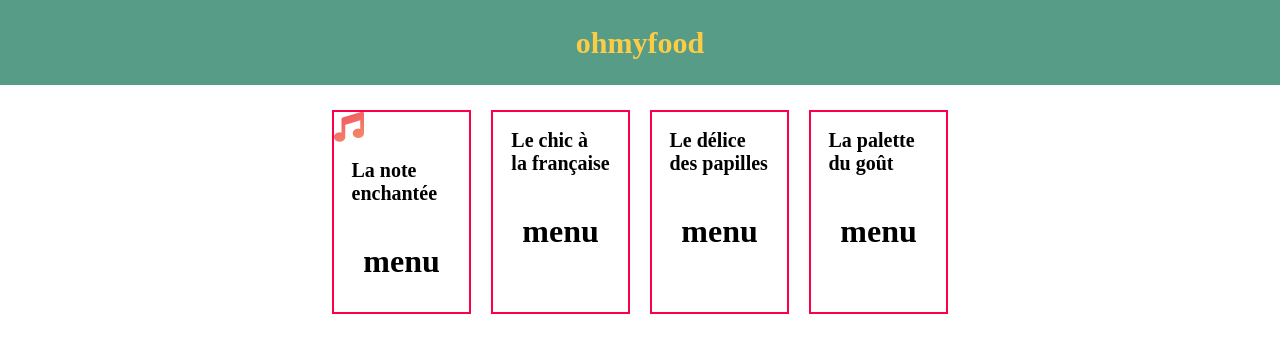
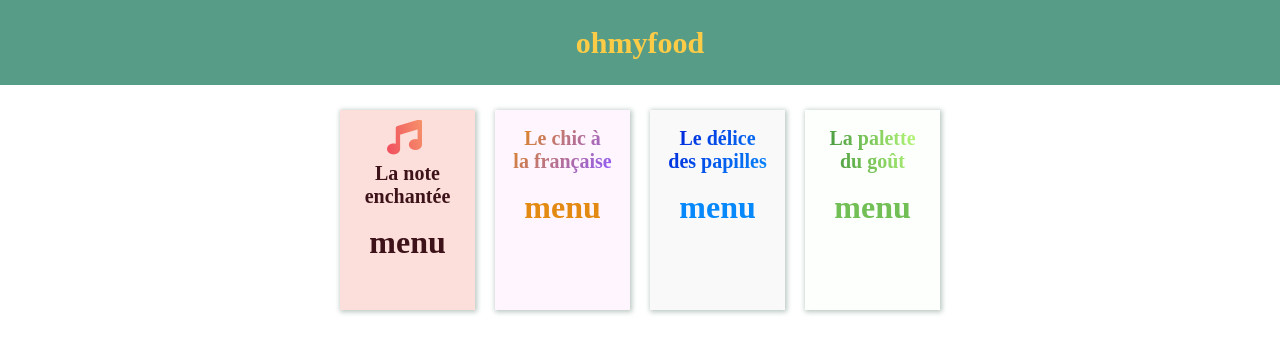
Before and after one commit to Erablast/erablast.github.io, a plain HTML site: page index.html in a window 1280 px wide. Drawn offline with nearby package versions, Linux system fonts and the light colour scheme; files that its build step writes are made by us from their sources.

Commit message:
Menu allmost done , need custom fonts

```diff
--- a/style.sass
+++ b/style.sass
@@ -27,23 +27,75 @@ html, body, .navbar__title
         margin: 10px
 
 .menu_wrapper__item
-    border: 2px solid #ff0048
     max-width: 135px
     min-height: 200px
+    box-shadow: 1px 1px 5px 1px #b9c7c0
 
 .item__content
     display: flex
     justify-content: center
+
     align-items: center
     flex-wrap: wrap
     &__title
         font-size: 20px
         max-width: 100px
+        text-align: center
+    &__menu
+        margin: 0px
 
 .fa-music
-    width: 30px
-    height: 30px
-    font-size: 30px
-    background: -webkit-linear-gradient(298deg, rgba(2,0,36,1) 0%, rgba(240,78,95,1) 0%, rgba(246,145,106,1) 100%)
+    position: relative
+    top: 10px
+    left: 47px
+    width: 35px
+    height: 35px
+    font-size: 35px
+    background: -webkit-linear-gradient(15deg, rgba(2,0,36,1) 0%, rgba(240,78,95,1) 0%, rgba(246,145,106,1) 100%)
     -webkit-background-clip: text
     -webkit-text-fill-color: transparent
+
+.note
+    background-color: #fcdfdb
+
+.note__title
+    color: #3d1319
+
+.note__menu
+    color: #3d1319
+
+.chic
+    background-color: #fff5fe
+
+.chic__title
+    background: rgb(2,0,36)
+    background: -webkit-linear-gradient(-40deg, rgba(2,0,36,1) 0%, rgba(227,138,18,1) 0%, rgba(142,90,255,1) 100%)
+    -webkit-background-clip: text
+    -webkit-text-fill-color: transparent
+
+.chic__menu
+    color: #e38a12
+
+.delice
+    background-color: #f9f9f9
+
+.delice__title
+    background: rgb(2,0,36)
+    background: -webkit-linear-gradient(-40deg, rgba(2,0,36,1) 0%, rgba(0,29,217,1) 0%, rgba(8,137,251,1) 100%)
+    -webkit-background-clip: text
+    -webkit-text-fill-color: transparent
+
+.delice__menu
+    color: #0889fb
+
+.palette
+    background-color: #fdfffd
+
+.palette__title
+    background: rgb(2,0,36)
+    background: linear-gradient(80deg, rgba(2,0,36,1) 0%, rgba(62,146,58,1) 0%, rgba(191,255,127,1) 100%)
+    -webkit-background-clip: text
+    -webkit-text-fill-color: transparent
+
+.palette__menu
+    color: #72bf56
```
